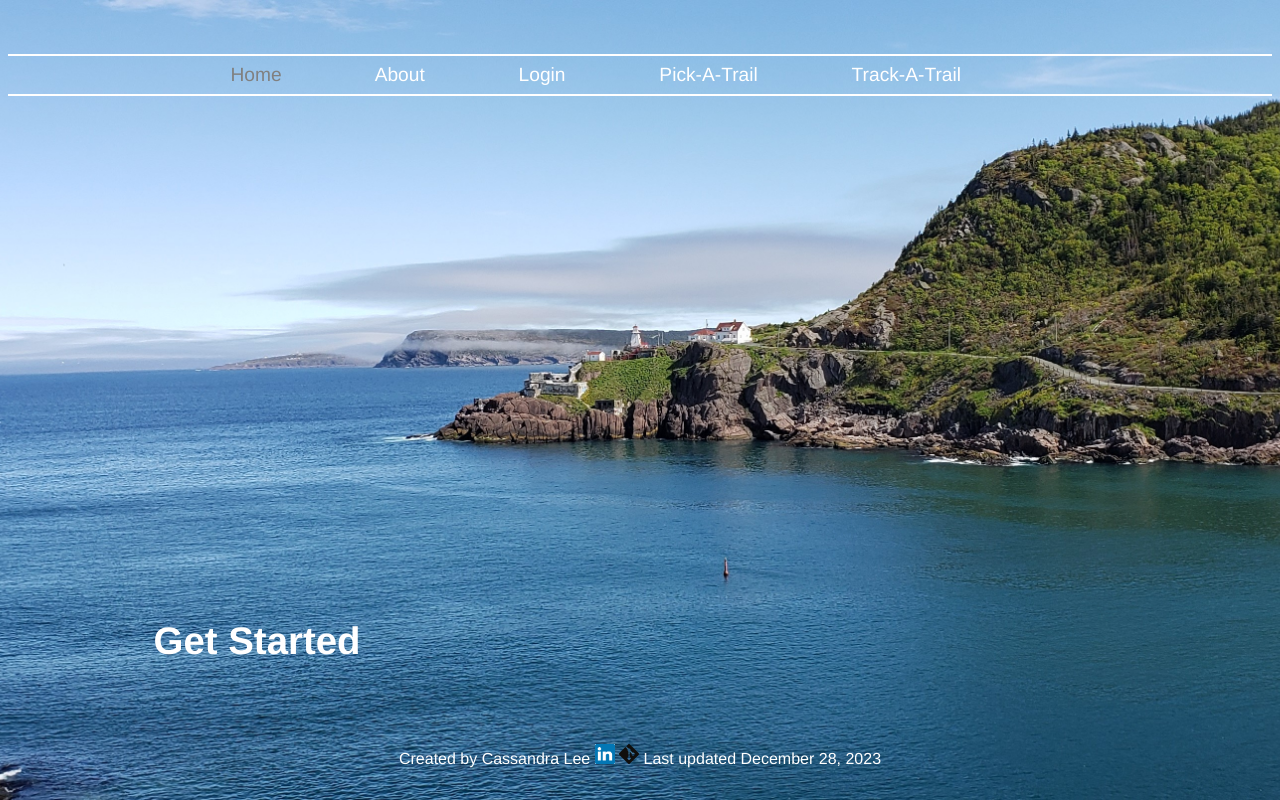
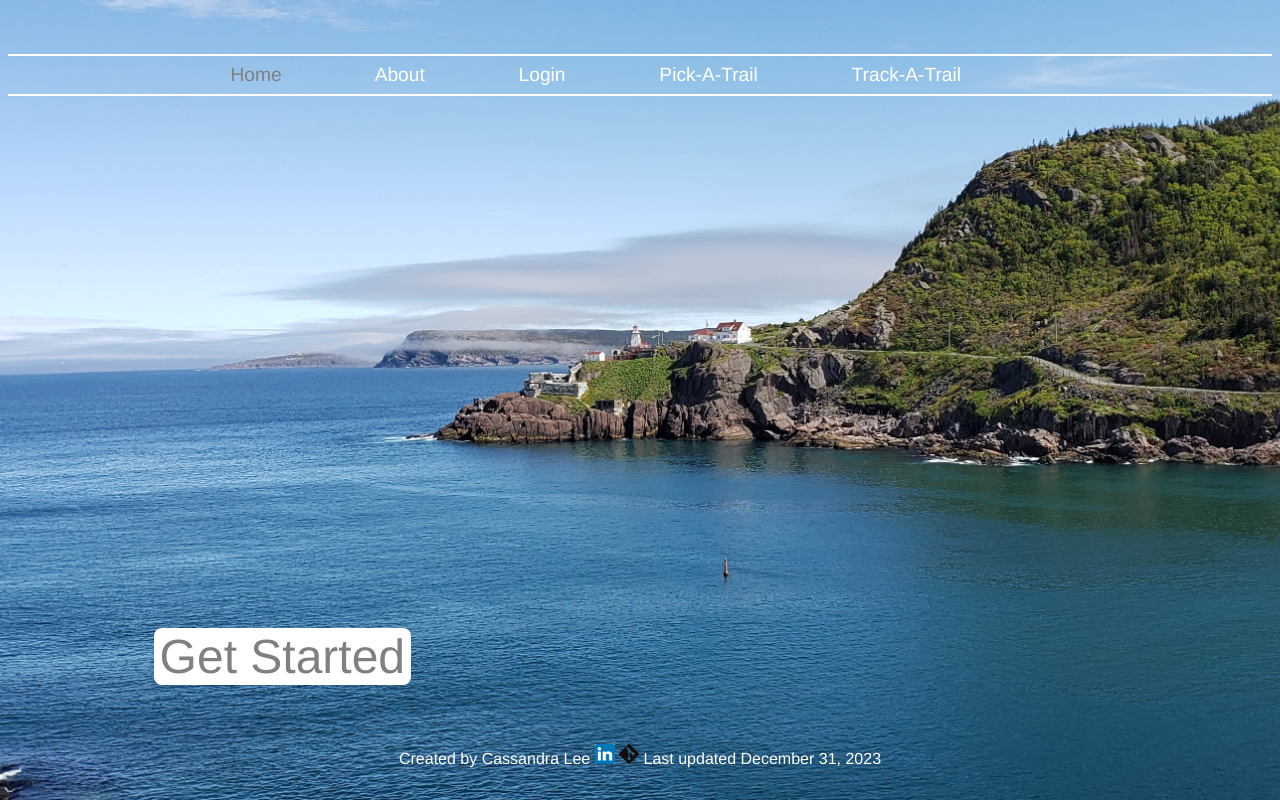
Before and after one commit to casslee1/PickATrail, a plain HTML site: page index.html in a window 1280 px wide. Shown: the top 800 px of the page. Drawn offline with Linux system fonts and the light colour scheme.

Commit message:
Add JS Get Started button to home page and link .js file to other pages

```diff
--- a/index.html
+++ b/index.html
@@ -24,7 +24,14 @@
     </div>
 
     <div id="getStarted">
-      <h1><a href="./pickATrail.html">Get Started</a></h1>
+      <form>
+        <input
+          type="button"
+          value="Get Started"
+          onclick="getStarted();"
+          class="button"
+        />
+      </form>
     </div>
 
     <footer>
@@ -37,9 +44,9 @@
           src="./Git-Icon-Black.svg"
           style="height: 1.25rem; width: 1.25rem"
       /></a>
-      Last updated December 28, 2023
+      Last updated December 31, 2023
     </footer>
 
-    <script src="index.js"></script>
+    <script src="main.js"></script>
   </body>
 </html>
--- a/main.js
+++ b/main.js
@@ -1,3 +1,8 @@
+//Get Started button on home page
+function getStarted() {
+  window.location.href = "./pickATrail.html";
+}
+
 //Trail names and attributes
 let trails = [
     { trailName: "Long Shore Path", lengthInKm: 17.2, difficulty: "Moderate to Difficult"},
--- a/style.css
+++ b/style.css
@@ -48,14 +48,17 @@ body {
   padding-left: 12%;
 }
 
-#getStarted a {
-  color: white;
-  font-size: larger;
-  text-decoration: none;
+.button {
+  background-color: white;
+  color: grey;
+  font-family: Helvetica, Arial, sans-serif;
+  font-size: 3em;
+  border: none;
+  border-radius: 8px;
 }
 
-#getStarted a:hover {
-  color: lightblue;
+.button:hover {
+  opacity: 0.8;
 }
 
 footer {
```
Also changed, not shown: about.html (+1 -1 lines), createAccount.html (+1 -1 lines), pickATrail.html (+1 -1 lines), trackATrail.html (+1 -1 lines).
